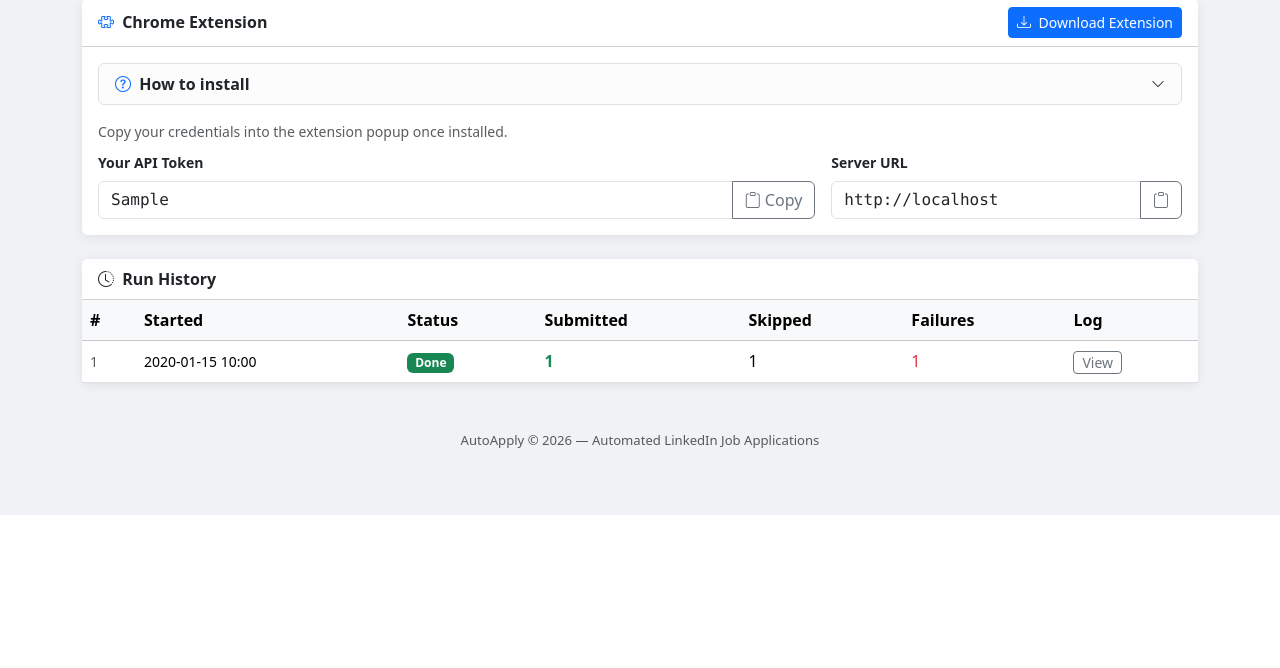
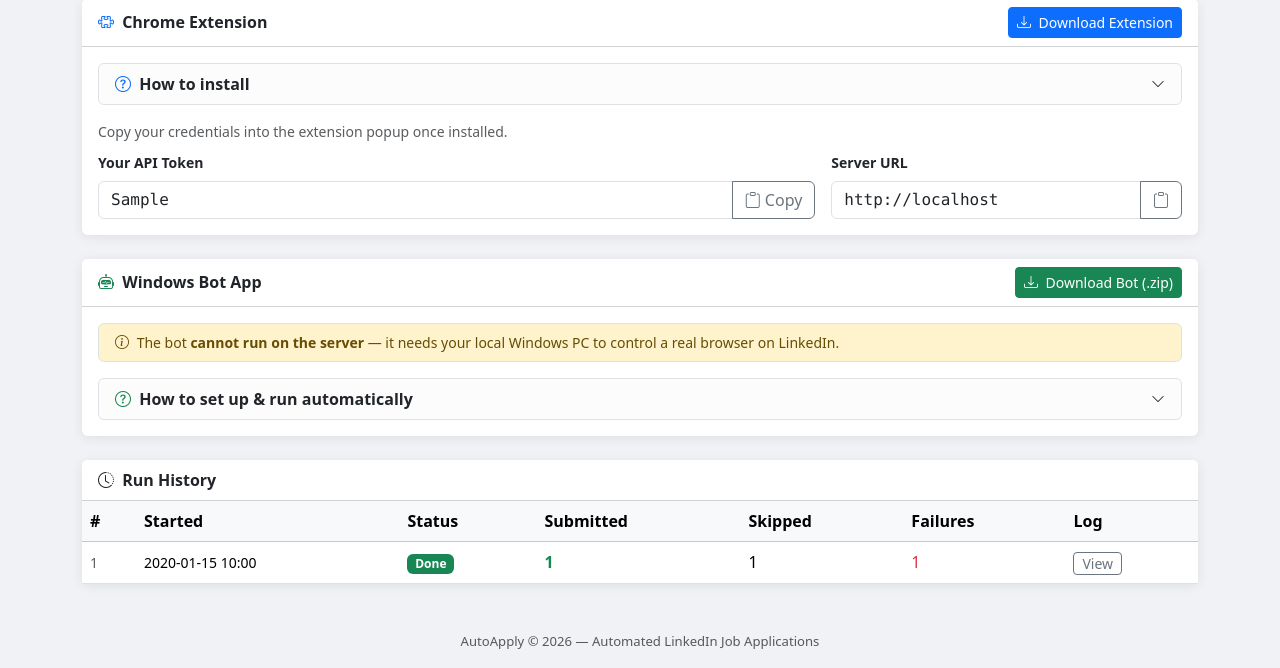
Before and after one commit to MI804-png/Linkedin_agent, a Flask app: page /dashboard in a window 1280 px wide. Shown: the part 285-953 px from the top of the page. Before the commit the page ends 800 px from the top, so only its background shows below. Run offline with Flask 3, Linux system fonts and the light colour scheme; the visitor is signed in with stand-in values (Sample User, id 1); tables that the repository leaves empty hold one stand-in row (values such as "Sample post").

Commit message:
feat: add Windows Bot App download card and /download/bot route to dashboard

```diff
--- a/webapp/app.py
+++ b/webapp/app.py
@@ -432,6 +432,23 @@ def logout():
     return redirect(url_for("index"))
 
 
+# ─── Routes: Bot app download ───────────────────────────────────────────────
+
+@app.route("/download/bot")
+@login_required
+def download_bot():
+    """Serve the packaged Windows bot executable as a ZIP."""
+    zip_path = BASE_DIR.parent / "dist" / "LinkedInAutoApply.zip"
+    if zip_path.exists():
+        return send_file(
+            zip_path,
+            mimetype="application/zip",
+            as_attachment=True,
+            download_name="LinkedInAutoApply.zip",
+        )
+    abort(404)
+
+
 # ─── Routes: Extension download ──────────────────────────────────────────────
 
 @app.route("/download/extension")
--- a/webapp/templates/dashboard.html
+++ b/webapp/templates/dashboard.html
@@ -106,6 +106,39 @@
             <i class="bi bi-clipboard"></i>
           </button>
         </div>
+      </div>
+    </div>
+  </div>
+</div>
+
+<!-- Windows Bot App card -->
+<div class="card mb-4">
+  <div class="card-header bg-white fw-semibold d-flex align-items-center justify-content-between">
+    <span><i class="bi bi-robot me-1 text-success"></i> Windows Bot App</span>
+    <a href="{{ url_for('download_bot') }}" class="btn btn-success btn-sm">
+      <i class="bi bi-download me-1"></i> Download Bot (.zip)
+    </a>
+  </div>
+  <div class="card-body">
+    <div class="alert alert-warning border mb-3 py-2 px-3 small">
+      <i class="bi bi-info-circle me-1"></i>
+      The bot <strong>cannot run on the server</strong> — it needs your local Windows PC to control a real browser on LinkedIn.
+    </div>
+    <div class="alert alert-light border mb-0 py-2 px-3">
+      <a class="fw-semibold text-decoration-none text-dark d-flex align-items-center justify-content-between"
+         data-bs-toggle="collapse" href="#botSetupSteps" role="button">
+        <span><i class="bi bi-question-circle me-1 text-success"></i> How to set up &amp; run automatically</span>
+        <i class="bi bi-chevron-down small"></i>
+      </a>
+      <div class="collapse" id="botSetupSteps">
+        <ol class="mb-0 mt-2 small">
+          <li>Click <strong>Download Bot (.zip)</strong> above and extract the folder</li>
+          <li>Right-click <code>enable_hibernate.ps1</code> → <strong>Run with PowerShell</strong> (one-time setup — adds Hibernate to your Start menu)</li>
+          <li>Double-click <code>LinkedInAutoApply.exe</code> — enter your LinkedIn email &amp; password on first run</li>
+          <li>The bot is now scheduled to run every day at <strong>08:30 AM</strong> automatically</li>
+          <li>Each night: click <strong>Start → Power → Hibernate</strong> instead of Shut Down</li>
+          <li>At 08:30 AM your PC wakes up, applies to up to 25 jobs, then hibernates itself again ✅</li>
+        </ol>
       </div>
     </div>
   </div>
```
